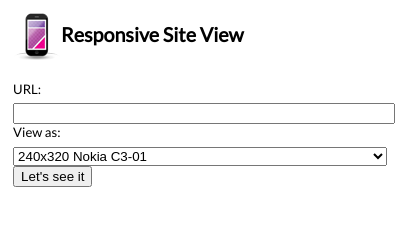
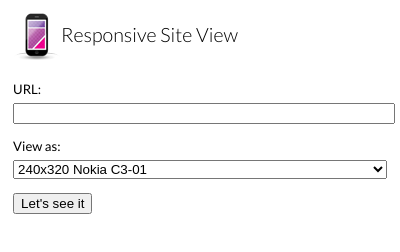
Before and after one commit to kwarkjes/responsive-site-view, a browser extension: page popup.html in a window 400 px wide. Drawn offline with Linux system fonts and the light colour scheme.

Commit message:
tweaked popup menu styles

```diff
--- a/css/app.css
+++ b/css/app.css
@@ -29,6 +29,7 @@ label {
 }
 #popup .input {
     width: 100%;
+    margin-bottom: 1em;
 }
 #popup .field {
     margin-bottom: 1em;
@@ -50,7 +51,6 @@ label {
 }
 #tabHeader {
     padding: 1em;
-    border-bottom: 1px solid #CCC;
 }
 #tabTitle {
     margin: 0 2em 1em 0;
--- a/popup.html
+++ b/popup.html
@@ -9,7 +9,7 @@
     </head>
     <body ng-app="rsv.popup" ng-csp>
     <div id="popup" ng-controller="popupController">
-        <h1 id="popupTitle"><img id="logo" src="icon-48.png" alt="" />Responsive Site View</h1>
+        <h1 id="popupTitle" class="title"><img id="logo" src="icon-48.png" alt="" />Responsive Site View</h1>
         <label for="fieldUrl">URL:</label>
         <input id="fieldUrl" class="input" name="url" type="url" ng-model="selectedURL" required />
         <label for="fieldDevice">View as:</label>
```
